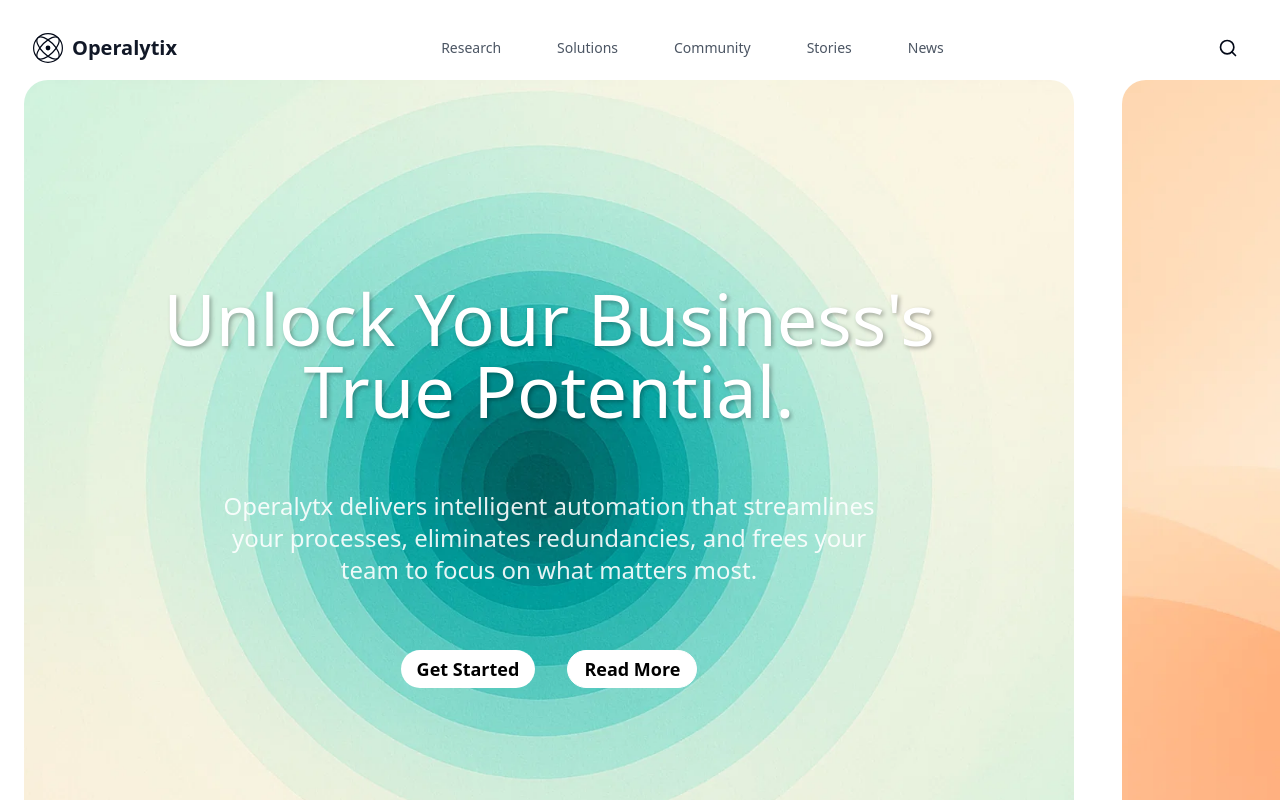
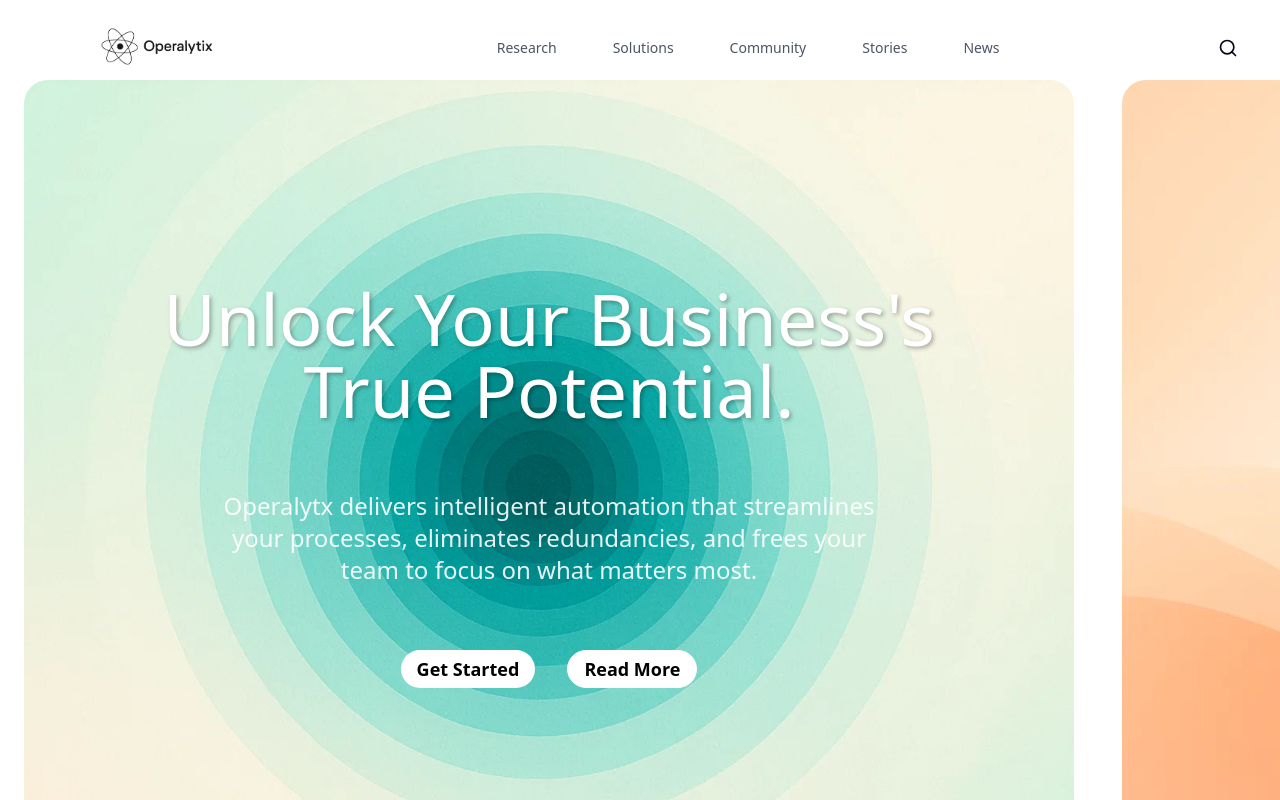
Before and after one commit to xgaming6285/Operalityx, a React (Vite) app: page / in a window 1280 px wide. Shown: the top 800 px of the page. Built offline with nearby package versions, Linux system fonts and the light colour scheme.

Commit message:
Add logo

```diff
--- a/src/components/Header.tsx
+++ b/src/components/Header.tsx
@@ -31,54 +31,15 @@ const Header = () => {
             <div className="max-w-7xl mx-auto px-4 sm:px-6 lg:px-8">
                 <div className="flex items-center justify-between h-16">
                     {/* Logo */}
-                    <div className="flex items-center space-x-2">
-                        <div className="w-8 h-8 relative">
-                            <svg
-                                viewBox="0 0 40 40"
-                                className="w-full h-full"
-                                fill="none"
-                                xmlns="http://www.w3.org/2000/svg"
-                            >
-                                {/* Atomic symbol representation */}
-                                <circle
-                                    cx="20"
-                                    cy="20"
-                                    r="18"
-                                    stroke="currentColor"
-                                    strokeWidth="1.5"
-                                    fill="none"
-                                />
-                                <ellipse
-                                    cx="20"
-                                    cy="20"
-                                    rx="18"
-                                    ry="8"
-                                    stroke="currentColor"
-                                    strokeWidth="1.5"
-                                    fill="none"
-                                    transform="rotate(45 20 20)"
-                                />
-                                <ellipse
-                                    cx="20"
-                                    cy="20"
-                                    rx="18"
-                                    ry="8"
-                                    stroke="currentColor"
-                                    strokeWidth="1.5"
-                                    fill="none"
-                                    transform="rotate(-45 20 20)"
-                                />
-                                <circle
-                                    cx="20"
-                                    cy="20"
-                                    r="3"
-                                    fill="currentColor"
-                                />
-                            </svg>
+                    <div className="flex items-center space-x-6">
+                        <div className="w-68 h-36 relative">
+                            <img
+                                src="/images/logo.png"
+                                alt="Operalytix Logo"
+                                className="w-full h-full object-contain"
+                            />
                         </div>
-                        <span className="text-xl font-semibold text-gray-900">
-                            Operalytix
-                        </span>
+
                     </div>
 
                     {/* Navigation Menu */}
```
Also changed, not shown: public/images/logo.png (added).
